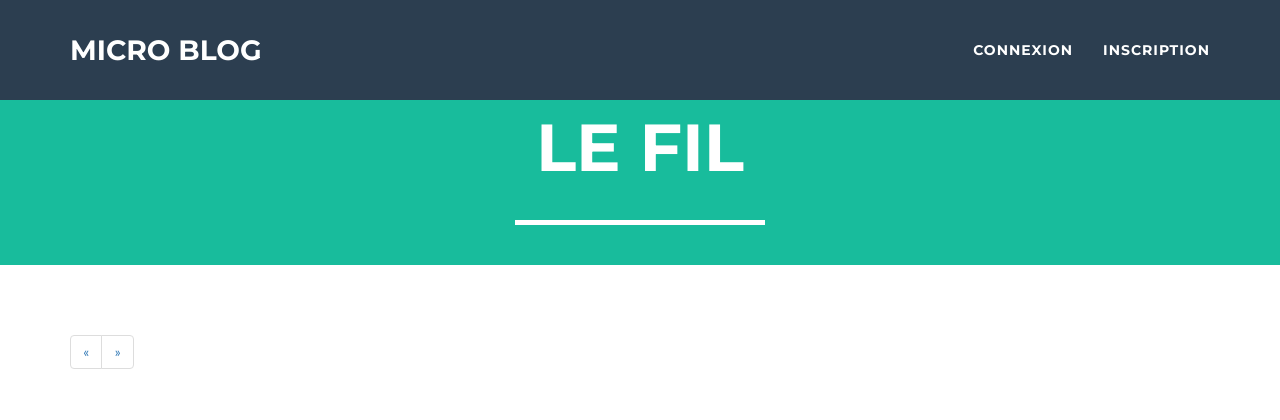
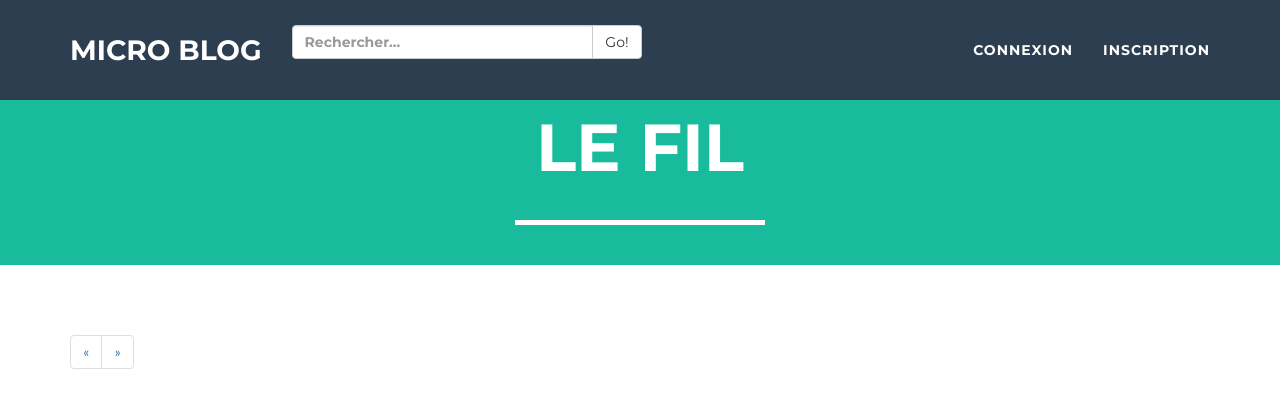
Before and after one commit to AymericDfrt/micro_blog, a PHP site: page /index.php in a window 1280 px wide. Shown: the top 420 px of the page. Run offline with PHP 8.4, Linux system fonts and the light colour scheme; data that the repository does not hold is empty; some libraries are stand-ins or nearby versions.

Commit message:
Fichier README : fonctionnalitees visiteurs && ajout de la barre de recherche

```diff
--- a/includes/haut.inc.php
+++ b/includes/haut.inc.php
@@ -55,9 +55,19 @@
 
             </div>
 
+           <div class="col-lg-4">
+                 <div class="input-group">
+                  <input type="text" class="form-control" placeholder="Rechercher...">
+                    <span class="input-group-btn">
+                     <button class="btn btn-default" type="button">Go!</button>
+                    </span>
+                 </div>
+            </div>
+
             <!-- Collect the nav links, forms, and other content for toggling -->
             <div class="collapse navbar-collapse" id="bs-example-navbar-collapse-1">
                 <ul class="nav navbar-nav navbar-right">
+
                     <li class="hidden">
                         <a href="#page-top"></a>
                     </li>
```
Also changed, not shown: README.txt (added).
